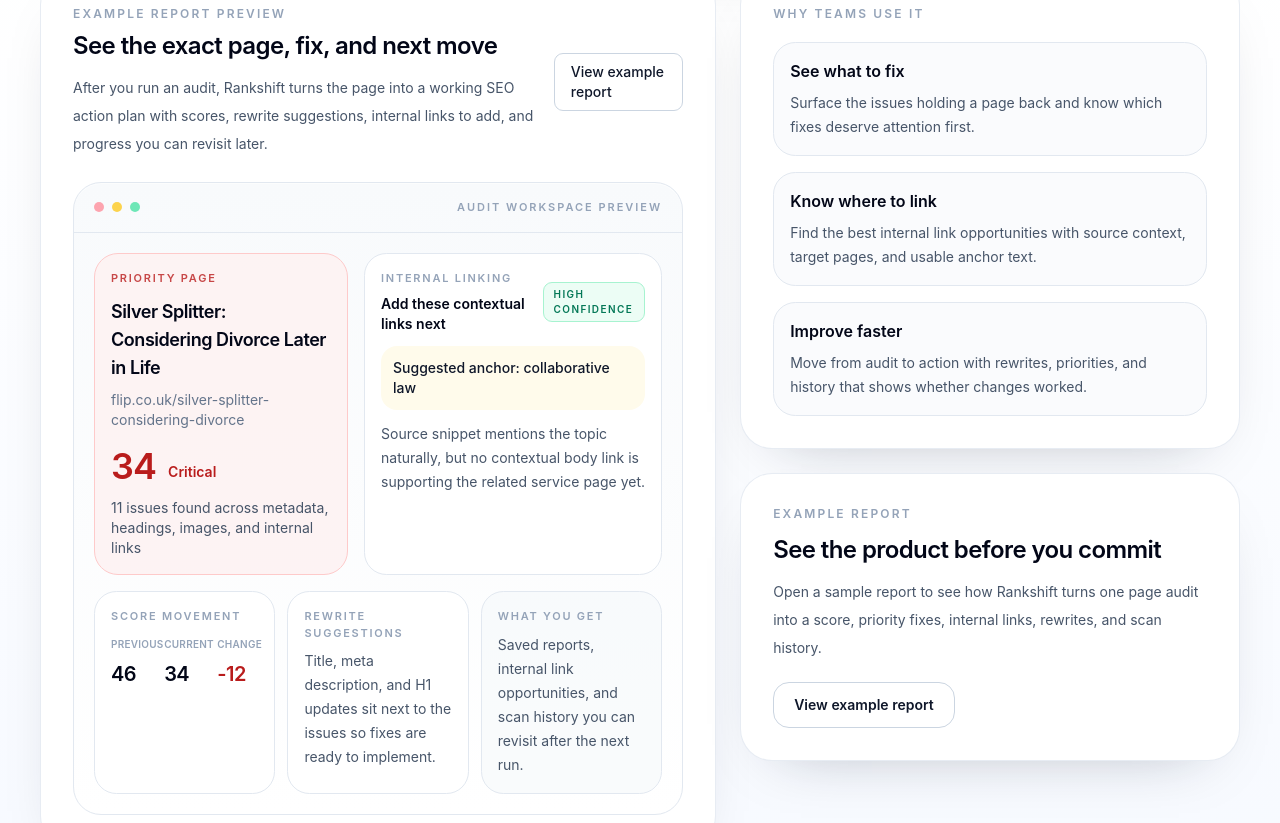
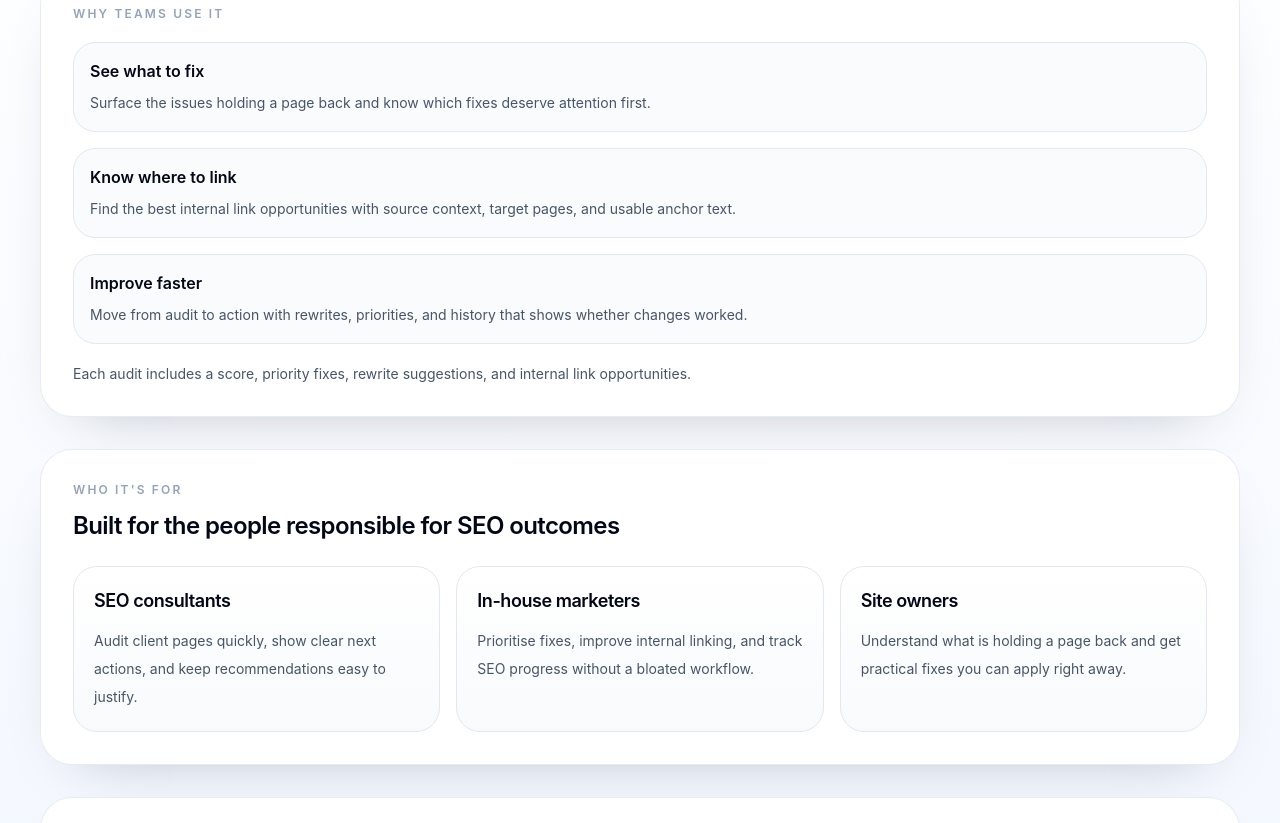
Before and after one commit to Lunoriapp/rankshift-app, a Next.js app: page / in a window 1280 px wide. Shown: the part 1057-1880 px from the top of the page. Built offline with nearby package versions, Linux system fonts and the light colour scheme; no server answers.

Commit message:
remove example report preview block from home page and tighten focus

```diff
--- a/app/page.tsx
+++ b/app/page.tsx
@@ -122,135 +122,7 @@
           </div>
         </section>
 
-        <section className="grid gap-6 lg:grid-cols-[1.15fr_0.85fr]">
-          <div className="rounded-[2rem] border border-slate-200/80 bg-white p-6 shadow-[0_24px_60px_-40px_rgba(15,23,42,0.35)] transition-colors duration-300 dark:border-slate-800 dark:bg-slate-950/90 dark:shadow-[0_24px_60px_-40px_rgba(2,6,23,0.85)] sm:p-8">
-            <div className="flex items-center justify-between gap-4">
-              <div>
-                <p className="text-xs font-semibold uppercase tracking-[0.18em] text-slate-400 dark:text-slate-500">
-                  Example report preview
-                </p>
-                <h2 className="mt-2 text-2xl font-semibold tracking-tight text-slate-950 dark:text-slate-50">
-                  See the exact page, fix, and next move
-                </h2>
-                <p className="mt-3 max-w-2xl text-sm leading-7 text-slate-600 dark:text-slate-300">
-                  After you run an audit, Rankshift turns the page into a working SEO action plan
-                  with scores, rewrite suggestions, internal links to add, and progress you can
-                  revisit later.
-                </p>
-              </div>
-              <Link
-                href="/report/101"
-                className="hidden rounded-full border border-slate-300 px-4 py-2 text-sm font-medium text-slate-900 transition hover:border-slate-500 hover:bg-slate-50 dark:border-slate-700 dark:text-slate-100 dark:hover:border-slate-500 dark:hover:bg-slate-900 sm:inline-flex"
-              >
-                View example report
-              </Link>
-            </div>
-
-            <div className="mt-6 overflow-hidden rounded-[1.75rem] border border-slate-200 bg-[linear-gradient(180deg,#f8fafc_0%,#ffffff_100%)] shadow-[inset_0_1px_0_rgba(255,255,255,0.6)] transition-colors duration-300 dark:border-slate-800 dark:bg-[linear-gradient(180deg,#0f172a_0%,#020617_100%)]">
-              <div className="flex items-center justify-between gap-4 border-b border-slate-200 px-5 py-4 dark:border-slate-800">
-                <div className="flex items-center gap-2">
-                  <span className="h-2.5 w-2.5 rounded-full bg-rose-300" />
-                  <span className="h-2.5 w-2.5 rounded-full bg-amber-300" />
-                  <span className="h-2.5 w-2.5 rounded-full bg-emerald-300" />
-                </div>
-                <p className="text-[11px] font-semibold uppercase tracking-[0.18em] text-slate-400 dark:text-slate-500">
-                  Audit workspace preview
-                </p>
-              </div>
-              <div className="space-y-4 p-5">
-                <div className="grid gap-4 lg:grid-cols-[0.92fr_1.08fr]">
-                  <div className="rounded-[1.5rem] border border-red-200 bg-red-50/80 p-4 transition-colors duration-300 dark:border-red-900/80 dark:bg-red-950/50">
-                    <p className="text-[11px] font-semibold uppercase tracking-[0.16em] text-red-700/80">
-                      Priority page
-                    </p>
-                    <p className="mt-3 text-lg font-semibold tracking-tight text-slate-950 dark:text-slate-50">
-                      Silver Splitter: Considering Divorce Later in Life
-                    </p>
-                    <p className="mt-2 text-sm text-slate-500 dark:text-slate-400">
-                      flip.co.uk/silver-splitter-considering-divorce
-                    </p>
-                    <div className="mt-4 flex items-end gap-3">
-                      <span className="text-4xl font-semibold tracking-tight text-red-700">34</span>
-                      <span className="pb-1 text-sm font-semibold text-red-700">Critical</span>
-                    </div>
-                    <p className="mt-3 text-sm text-slate-600 dark:text-slate-300">
-                      11 issues found across metadata, headings, images, and internal links
-                    </p>
-                  </div>
-
-                  <div className="rounded-[1.4rem] border border-slate-200 bg-white p-4 transition-colors duration-300 dark:border-slate-800 dark:bg-slate-900">
-                    <div className="flex items-center justify-between gap-3">
-                      <div>
-                        <p className="text-[11px] font-semibold uppercase tracking-[0.16em] text-slate-400 dark:text-slate-500">
-                          Internal linking
-                        </p>
-                        <p className="mt-2 text-sm font-semibold text-slate-950 dark:text-slate-50">
-                          Add these contextual links next
-                        </p>
-                      </div>
-                      <span className="rounded-full border border-emerald-200 bg-emerald-50 px-2.5 py-1 text-[10px] font-semibold uppercase tracking-[0.14em] text-emerald-700 dark:border-emerald-900 dark:bg-emerald-950/70 dark:text-emerald-300">
-                        High confidence
-                      </span>
-                    </div>
-                    <div className="mt-3 rounded-2xl bg-amber-50 px-3 py-3 text-sm font-medium text-slate-900 dark:bg-amber-950/60 dark:text-amber-100">
-                      Suggested anchor: collaborative law
-                    </div>
-                    <p className="mt-3 text-sm leading-6 text-slate-600 dark:text-slate-300">
-                      Source snippet mentions the topic naturally, but no contextual body link is
-                      supporting the related service page yet.
-                    </p>
-                  </div>
-                </div>
-
-                <div className="grid gap-3 lg:grid-cols-3">
-                  <div className="rounded-[1.4rem] border border-slate-200 bg-white p-4 transition-colors duration-300 dark:border-slate-800 dark:bg-slate-900">
-                    <p className="text-[11px] font-semibold uppercase tracking-[0.16em] text-slate-400 dark:text-slate-500">
-                      Score movement
-                    </p>
-                    <div className="mt-3 grid grid-cols-3 gap-3">
-                      {[
-                        { label: "Previous", value: "46", tone: "text-slate-950" },
-                        { label: "Current", value: "34", tone: "text-slate-950" },
-                        { label: "Change", value: "-12", tone: "text-red-700" },
-                      ].map((item) => (
-                        <div key={item.label}>
-                          <p className="text-[10px] font-semibold uppercase tracking-wide text-slate-400 dark:text-slate-500">
-                            {item.label}
-                          </p>
-                          <p className={`mt-2 text-xl font-semibold tracking-tight ${item.tone}`}>
-                            {item.value}
-                          </p>
-                        </div>
-                      ))}
-                    </div>
-                  </div>
-
-                  <div className="rounded-[1.4rem] border border-slate-200 bg-white p-4 transition-colors duration-300 dark:border-slate-800 dark:bg-slate-900">
-                    <p className="text-[11px] font-semibold uppercase tracking-[0.16em] text-slate-400 dark:text-slate-500">
-                      Rewrite suggestions
-                    </p>
-                    <p className="mt-2 text-sm leading-6 text-slate-600 dark:text-slate-300">
-                      Title, meta description, and H1 updates sit next to the issues so fixes are
-                      ready to implement.
-                    </p>
-                  </div>
-
-                  <div className="rounded-[1.4rem] border border-slate-200 bg-slate-50/80 p-4 transition-colors duration-300 dark:border-slate-800 dark:bg-slate-900/80">
-                    <p className="text-[11px] font-semibold uppercase tracking-[0.16em] text-slate-400 dark:text-slate-500">
-                      What you get
-                    </p>
-                    <p className="mt-2 text-sm leading-6 text-slate-600 dark:text-slate-300">
-                      Saved reports, internal link opportunities, and scan history you can revisit
-                      after the next run.
-                    </p>
-                  </div>
-                </div>
-              </div>
-            </div>
-          </div>
-
-          <div className="space-y-6">
-            <div className="rounded-[2rem] border border-slate-200/80 bg-white p-6 shadow-[0_24px_60px_-40px_rgba(15,23,42,0.35)] transition-colors duration-300 dark:border-slate-800 dark:bg-slate-950/90 dark:shadow-[0_24px_60px_-40px_rgba(2,6,23,0.85)] sm:p-8">
+        <section className="rounded-[2rem] border border-slate-200/80 bg-white p-6 shadow-[0_24px_60px_-40px_rgba(15,23,42,0.35)] transition-colors duration-300 dark:border-slate-800 dark:bg-slate-950/90 dark:shadow-[0_24px_60px_-40px_rgba(2,6,23,0.85)] sm:p-8">
           <p className="text-xs font-semibold uppercase tracking-[0.18em] text-slate-400 dark:text-slate-500">
             Why teams use it
           </p>
@@ -265,27 +137,9 @@
               </div>
             ))}
           </div>
-            </div>
-
-            <div className="rounded-[2rem] border border-slate-200/80 bg-white p-6 shadow-[0_24px_60px_-40px_rgba(15,23,42,0.35)] transition-colors duration-300 dark:border-slate-800 dark:bg-slate-950/90 dark:shadow-[0_24px_60px_-40px_rgba(2,6,23,0.85)] sm:p-8">
-              <p className="text-xs font-semibold uppercase tracking-[0.18em] text-slate-400 dark:text-slate-500">
-                Example report
+          <p className="mt-5 text-sm text-slate-600 dark:text-slate-300">
+            Each audit includes a score, priority fixes, rewrite suggestions, and internal link opportunities.
           </p>
-              <h2 className="mt-3 text-2xl font-semibold tracking-tight text-slate-950 dark:text-slate-50">
-                See the product before you commit
-              </h2>
-              <p className="mt-3 text-sm leading-7 text-slate-600 dark:text-slate-300">
-                Open a sample report to see how Rankshift turns one page audit into a score,
-                priority fixes, internal links, rewrites, and scan history.
-              </p>
-              <Link
-                href="/report/101"
-                className="mt-5 inline-flex rounded-2xl border border-slate-300 px-5 py-3 text-sm font-semibold text-slate-900 transition hover:border-slate-500 hover:bg-slate-50 dark:border-slate-700 dark:text-slate-100 dark:hover:border-slate-500 dark:hover:bg-slate-900"
-              >
-                View example report
-              </Link>
-            </div>
-          </div>
         </section>
 
         <section className="rounded-[2rem] border border-slate-200/80 bg-white p-6 shadow-[0_24px_60px_-40px_rgba(15,23,42,0.35)] transition-colors duration-300 dark:border-slate-800 dark:bg-slate-950/90 dark:shadow-[0_24px_60px_-40px_rgba(2,6,23,0.85)] sm:p-8">
```
Lines whose indentation alone changed are shown as unchanged.
